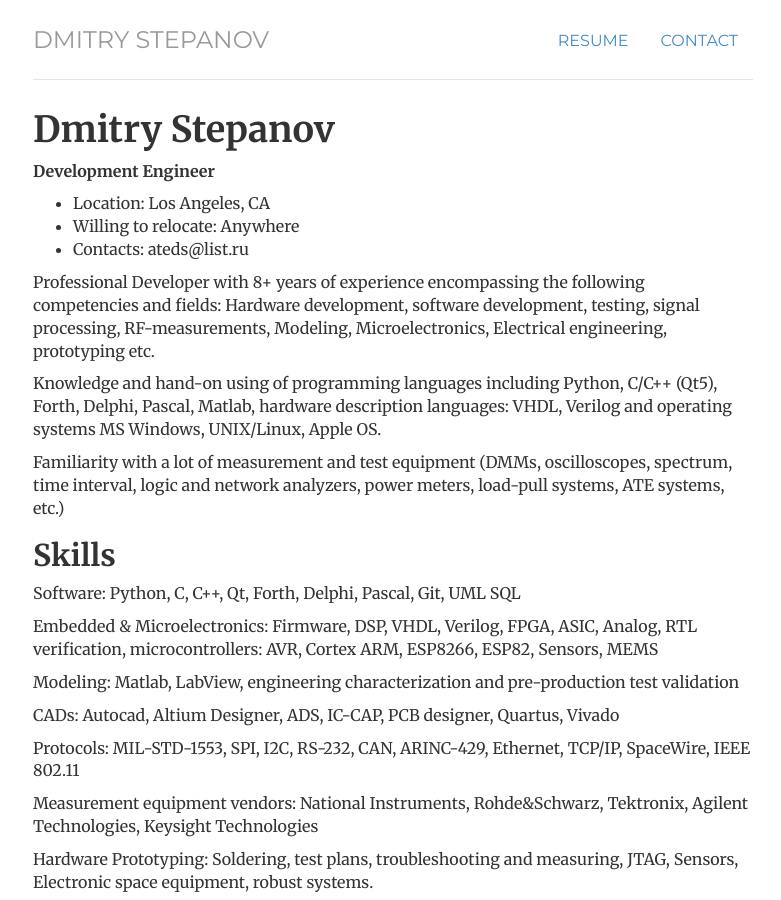
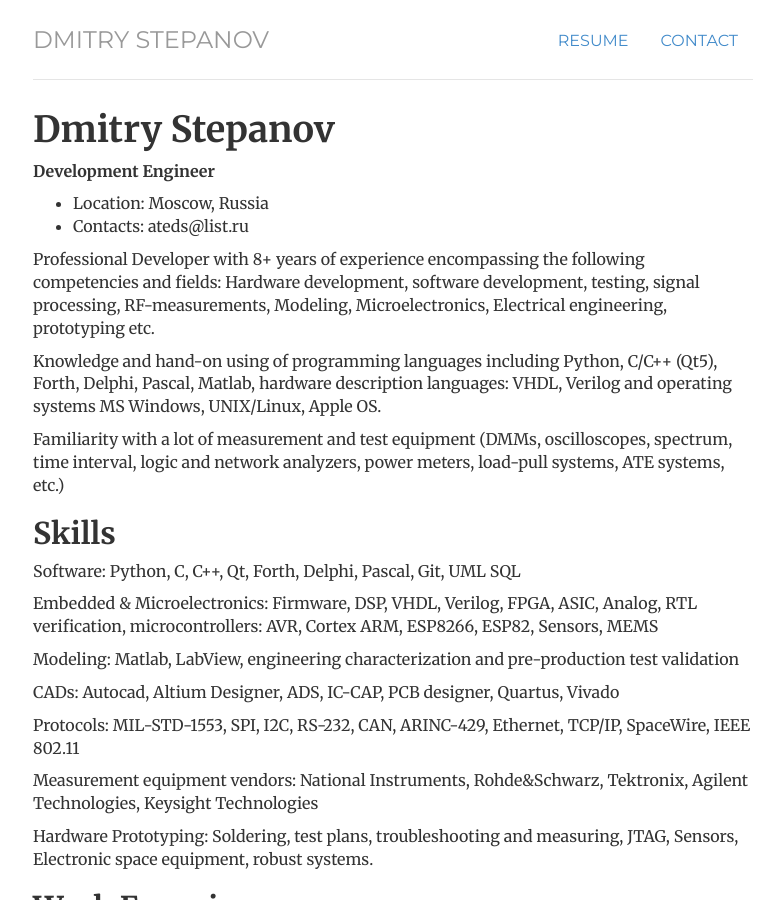
Before and after one commit to dmitrystp/dmitrystp.github.io, a Jekyll site: the page built from resume/index.md, in a window 1280 px wide and 900 px high. Shown: the whole window, without its empty margins (247-1028 px from the left). Built offline with Jekyll 4.4.1, drawn with Linux system fonts in a browser that asks for light colours.

Commit message:
Update index.md

```diff
--- a/resume/index.md
+++ b/resume/index.md
@@ -4,8 +4,7 @@ title: "Dmitry Stepanov"
 ---
 **Development Engineer**
 
-*   Location: Los Angeles, CA
-*   Willing to relocate: Anywhere
+*   Location: Moscow, Russia
 *   Contacts: ateds@list.ru
 
 
```
